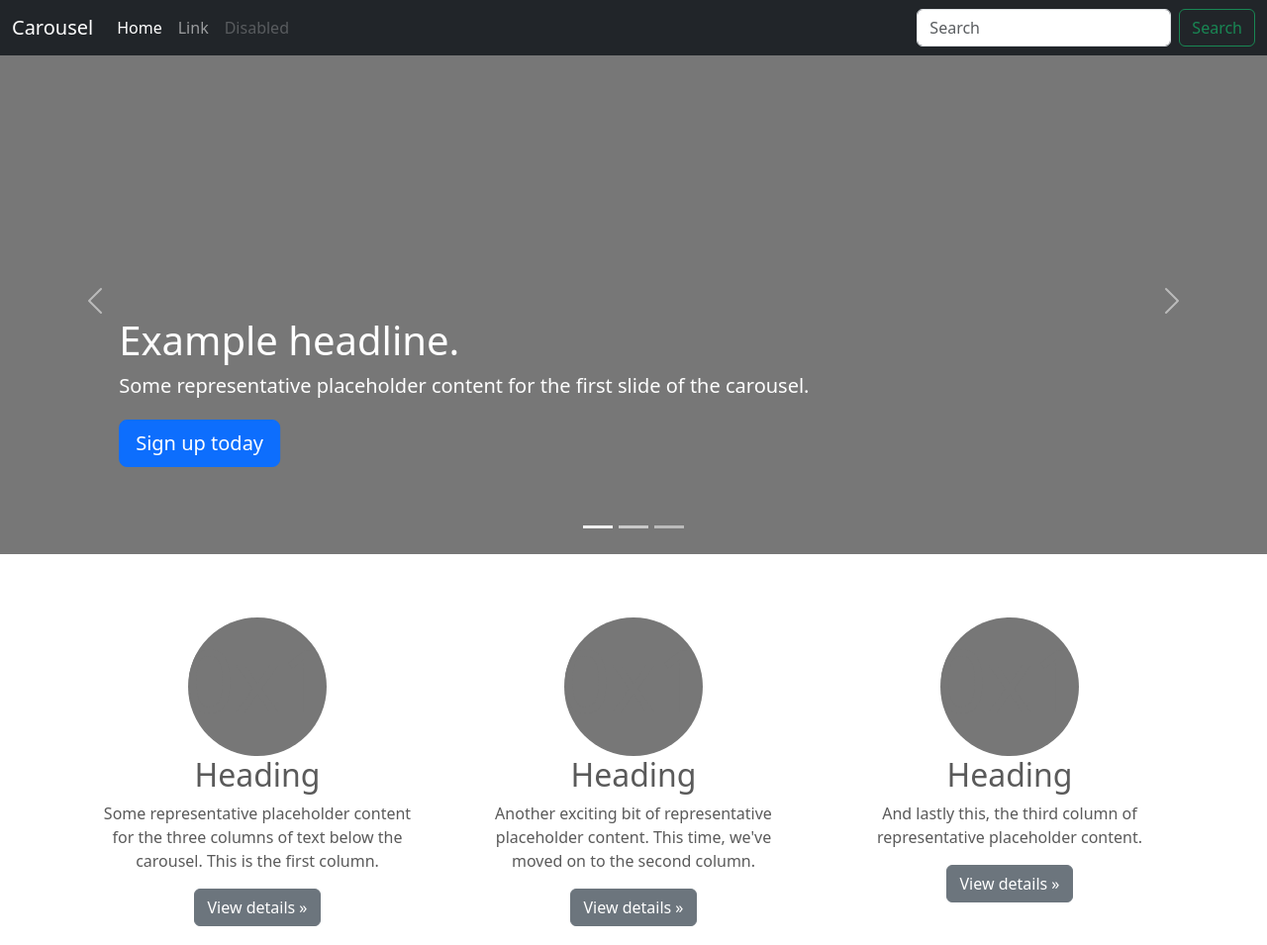
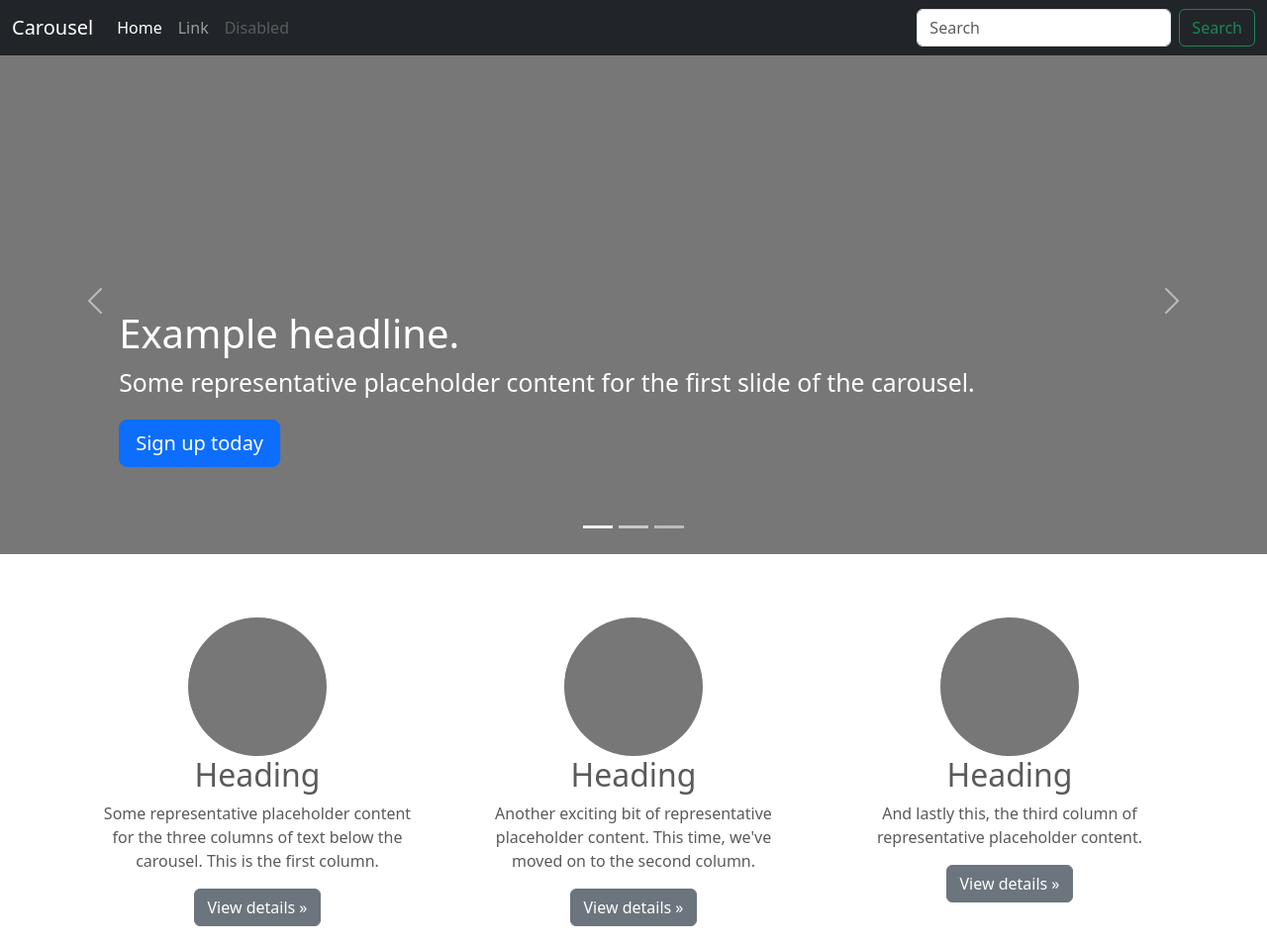
Before and after one commit to fercasloz/unidadfercasloz, a plain HTML site: page index.html in a window 1280 px wide. Shown: the top 955 px of the page at 99% size. Drawn offline with nearby package versions, Linux system fonts and the light colour scheme.

Commit message:
Modificacion fichero

```diff
--- a/carousel.css
+++ b/carousel.css
@@ -76,7 +76,7 @@ body {
   /* Bump up size of carousel content */
   .carousel-caption p {
     margin-bottom: 1.25rem;
-    font-size: 1.25rem;
+    font-size: 1.55rem;
     line-height: 1.4;
   }
 
```
